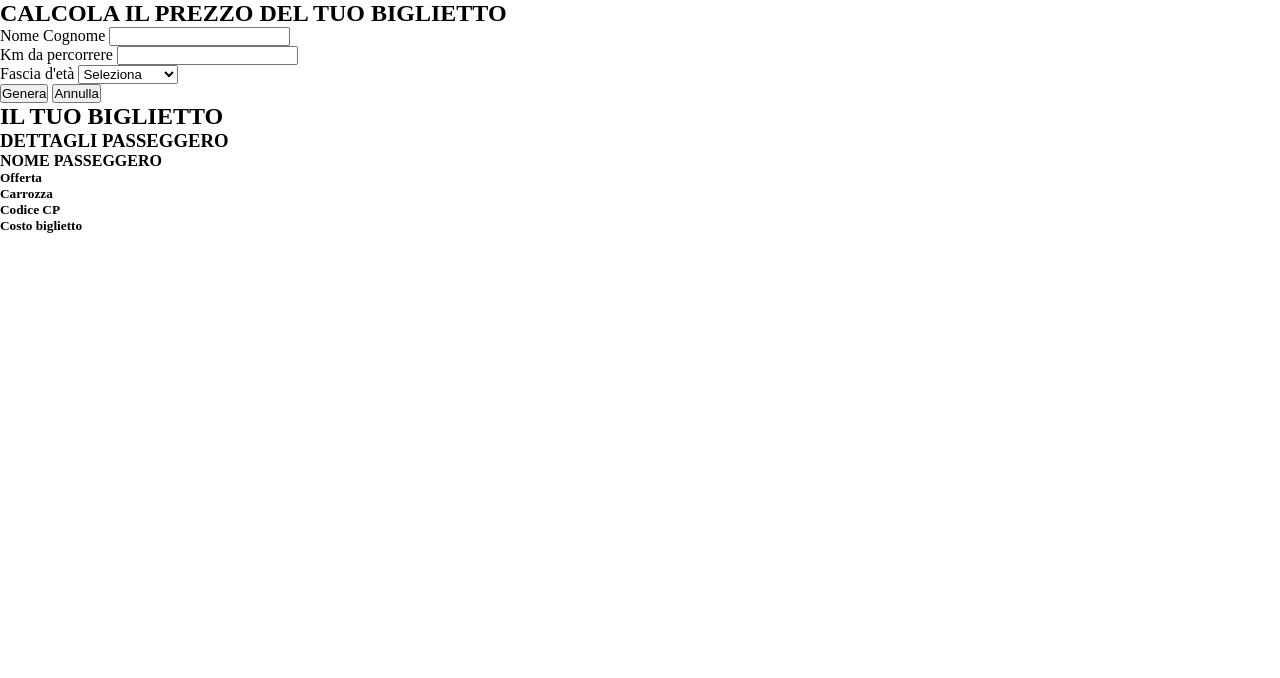
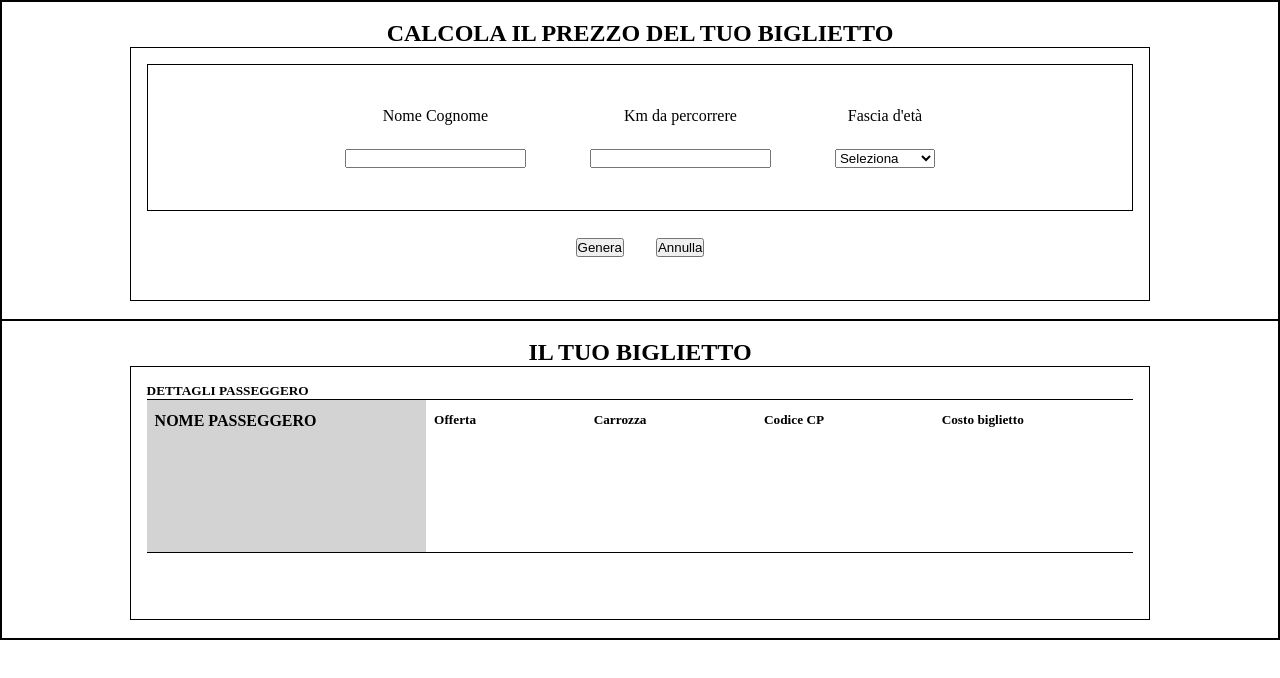
Before and after one commit to Seko461/js-biglietto-treno-form, a plain HTML site: page index.html in a window 1280 px wide. Drawn offline with Linux system fonts and the light colour scheme.

Commit message:
style structure

```diff
--- a/assets/css/style.css
+++ b/assets/css/style.css
@@ -3,3 +3,77 @@
     padding: 0;
     box-sizing: border-box;
 }
+
+.container {
+    height: 80vh;
+    border: 1px solid black;
+
+}
+
+.top,
+.bottom {
+    border: 1px solid black;
+    height: 50%;
+    display: flex;
+    flex-direction: column;
+    justify-content: center;
+    align-items: center;
+}
+
+.card {
+    border: 1px solid black;
+    width: 80%;
+    height: 80%;
+    padding: 1rem;
+
+}
+
+.top .row_top {
+    border: 1px solid black;
+    height: calc((100%/12)*8);
+    display: flex;
+    justify-content: center;
+    align-items: center;
+    gap: 4rem;
+}
+
+.row_top>.col {
+    display: flex;
+    flex-direction: column;
+}
+
+.row_top label {
+    text-align: center;
+    margin-bottom: 1.5rem;
+}
+
+.row_bottom {
+    display: flex;
+    justify-content: center;
+    align-items: center;
+    height: calc((100%/12)*4);
+    gap: 2rem;
+
+}
+
+.card-container {
+    height: 70%;
+    /* border: 1px solid black; */
+    display: flex;
+    /* justify-content: space-evenly; */
+}
+
+.card-container div {
+    border-top: 1px solid black;
+    border-bottom: 1px solid black;
+    padding: .75rem .5rem;
+    display: flex;
+    flex-direction: column;
+    flex-grow: 1;
+}
+
+.col_1 {
+    flex-grow: 2;
+    border: none;
+    background-color: lightgray;
+}
--- a/index.html
+++ b/index.html
@@ -42,25 +42,25 @@
         <div class="bottom">
             <h2>IL TUO BIGLIETTO</h2>
             <div class="card">
-                <h3>DETTAGLI PASSEGGERO</h3>
+                <h5>DETTAGLI PASSEGGERO</h5>
                 <div class="card-container">
-                    <div class="col">
+                    <div class="col_1">
                         <h4>NOME PASSEGGERO</h4>
                         <p></p>
                     </div>
-                    <div class="col">
+                    <div class="col_2">
                         <h5>Offerta</h5>
                         <p></p>
                     </div>
-                    <div class="col">
+                    <div class="col_3">
                         <h5>Carrozza</h5>
                         <p></p>
                     </div>
-                    <div class="col">
+                    <div class="col_4">
                         <h5>Codice CP</h5>
                         <p></p>
                     </div>
-                    <div class="col">
+                    <div class="col_5">
                         <h5>Costo biglietto</h5>
                         <p></p>
                     </div>
```
